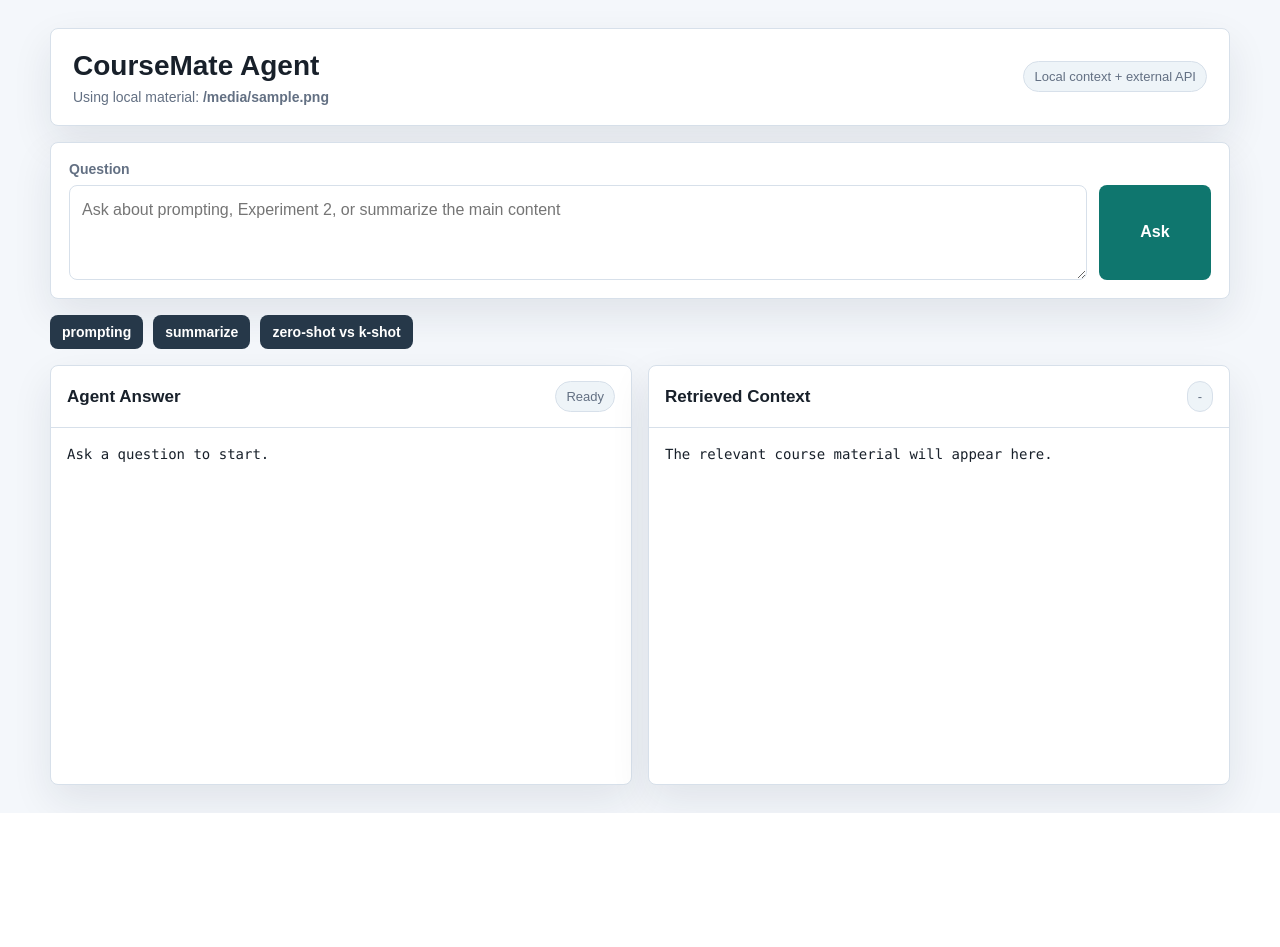
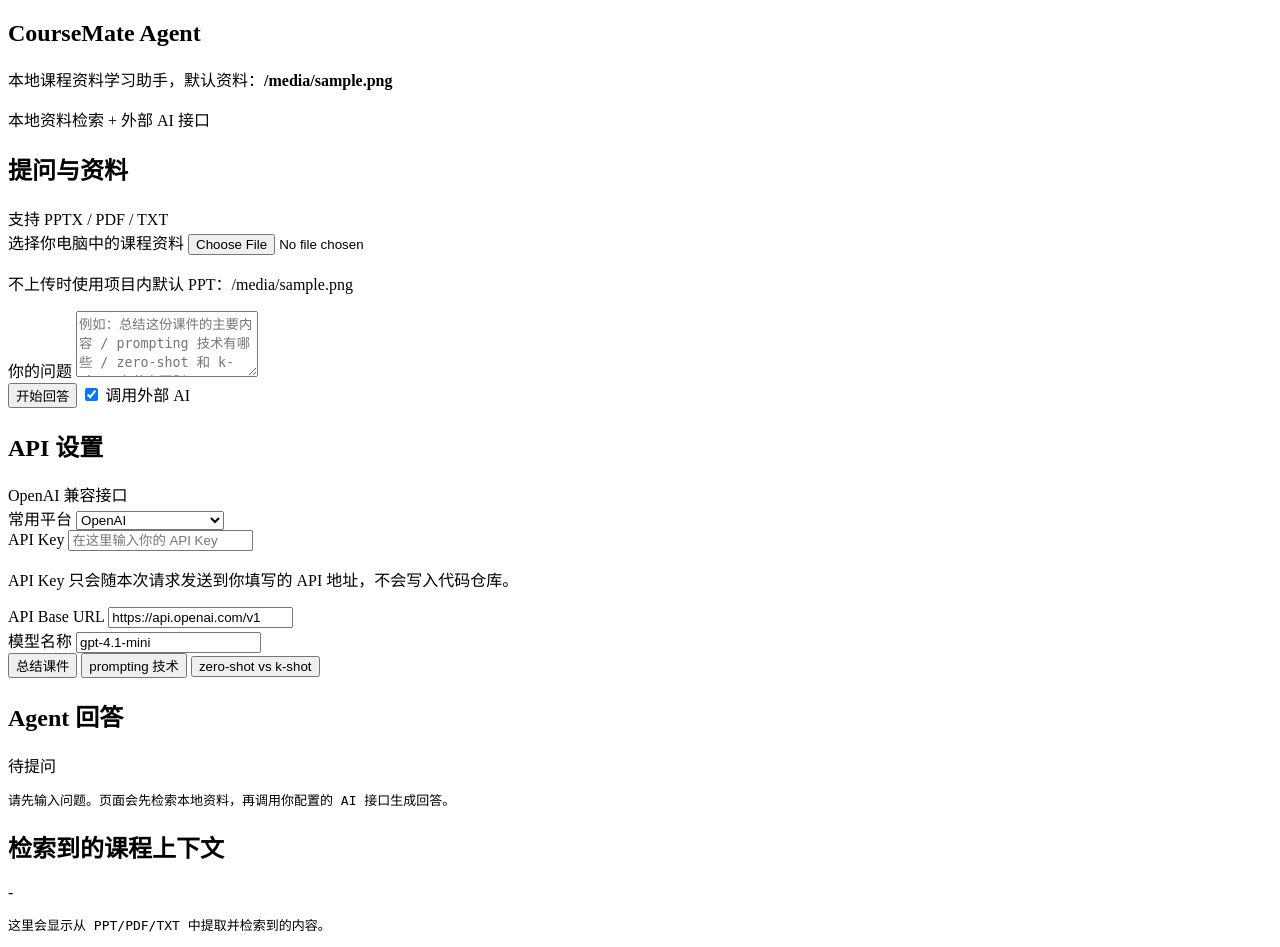
Before and after one commit to Amazing-jia/byoa-coursemate-agent, a Python web app: template templates/index.html in a window 1280 px wide. Before the commit the page ends 813 px from the top, so only its background shows below. Run offline with Jinja, Linux system fonts and the light colour scheme; the template is opened without the code that fills it: most values are stand-ins (such as "Sample title", 1, 10 or a date in 2020).

Commit message:
Localize UI and support uploaded materials

```diff
--- a/static/style.css
+++ b/static/style.css
@@ -1,15 +1,15 @@
 :root {
   color-scheme: light;
-  --bg: #f4f7fb;
+  --bg: #f5f7f8;
   --surface: #ffffff;
-  --surface-strong: #eef4f8;
-  --text: #18202a;
-  --muted: #637083;
-  --line: #d7e0ea;
+  --surface-soft: #eef5f4;
+  --text: #17202a;
+  --muted: #657487;
+  --line: #d9e2e7;
   --accent: #0f766e;
-  --accent-dark: #0b5f59;
-  --warning: #9a5b00;
-  --shadow: 0 16px 40px rgba(22, 36, 51, 0.09);
+  --accent-dark: #0a5f59;
+  --button-dark: #273847;
+  --shadow: 0 14px 34px rgba(30, 42, 55, 0.08);
 }
 
 * {
@@ -21,14 +21,14 @@ body {
   min-height: 100vh;
   background: var(--bg);
   color: var(--text);
-  font-family: Arial, Helvetica, sans-serif;
+  font-family: Arial, "Microsoft YaHei", "PingFang SC", sans-serif;
   letter-spacing: 0;
 }
 
 .app-shell {
-  width: min(1180px, calc(100vw - 32px));
+  width: min(1200px, calc(100vw - 32px));
   margin: 0 auto;
-  padding: 28px 0;
+  padding: 24px 0;
 }
 
 .workspace {
@@ -38,7 +38,6 @@ body {
 }
 
 .topbar,
-.ask-panel,
 .panel {
   background: var(--surface);
   border: 1px solid var(--line);
@@ -69,10 +68,15 @@ h2 {
   font-size: 17px;
 }
 
+.topbar p,
+.hint {
+  color: var(--muted);
+  font-size: 13px;
+  line-height: 1.5;
+}
+
 .topbar p {
   margin-top: 6px;
-  color: var(--muted);
-  font-size: 14px;
 }
 
 .status,
@@ -80,48 +84,99 @@ h2 {
   flex: 0 0 auto;
   border: 1px solid var(--line);
   border-radius: 999px;
-  background: var(--surface-strong);
+  background: var(--surface-soft);
   color: var(--muted);
   padding: 7px 10px;
   font-size: 13px;
 }
 
-.ask-panel {
-  padding: 18px;
+.setup-grid {
+  display: grid;
+  grid-template-columns: minmax(0, 1.15fr) minmax(300px, 0.85fr);
+  gap: 16px;
 }
 
-.ask-panel label {
+.panel {
+  overflow: hidden;
+}
+
+.form-panel,
+.config-panel {
+  display: flex;
+  flex-direction: column;
+}
+
+.panel-heading {
+  display: flex;
+  align-items: center;
+  justify-content: space-between;
+  gap: 12px;
+  border-bottom: 1px solid var(--line);
+  padding: 15px 16px;
+}
+
+.field {
+  padding: 14px 16px 0;
+}
+
+.field:last-child {
+  padding-bottom: 16px;
+}
+
+label {
   display: block;
   margin-bottom: 8px;
-  color: var(--muted);
+  color: var(--text);
   font-size: 14px;
   font-weight: 700;
 }
 
-.input-row {
-  display: grid;
-  grid-template-columns: 1fr 112px;
-  gap: 12px;
-}
-
-textarea {
+textarea,
+input,
+select {
   width: 100%;
-  resize: vertical;
-  min-height: 86px;
   border: 1px solid var(--line);
   border-radius: 8px;
-  padding: 12px;
+  background: #fff;
   color: var(--text);
   font: inherit;
   line-height: 1.45;
 }
 
-textarea:focus {
+textarea,
+input[type="text"],
+input[type="password"],
+select {
+  min-height: 42px;
+  padding: 10px 12px;
+}
+
+input[type="file"] {
+  padding: 10px;
+}
+
+textarea {
+  min-height: 128px;
+  resize: vertical;
+}
+
+textarea:focus,
+input:focus,
+select:focus {
   outline: 3px solid rgba(15, 118, 110, 0.18);
   border-color: var(--accent);
 }
 
+.actions {
+  display: flex;
+  align-items: center;
+  justify-content: space-between;
+  gap: 12px;
+  padding: 16px;
+}
+
 button {
+  min-height: 42px;
   border: 0;
   border-radius: 8px;
   background: var(--accent);
@@ -129,10 +184,26 @@ button {
   cursor: pointer;
   font: inherit;
   font-weight: 700;
+  padding: 0 16px;
 }
 
 button:hover {
   background: var(--accent-dark);
+}
+
+.toggle {
+  display: inline-flex;
+  align-items: center;
+  gap: 8px;
+  margin: 0;
+  color: var(--muted);
+  font-size: 14px;
+  white-space: nowrap;
+}
+
+.toggle input {
+  width: 18px;
+  height: 18px;
 }
 
 .examples {
@@ -142,8 +213,8 @@ button:hover {
 }
 
 .examples button {
-  background: #263849;
-  padding: 9px 12px;
+  background: var(--button-dark);
+  min-height: 38px;
   font-size: 14px;
 }
 
@@ -157,18 +228,8 @@ button:hover {
   gap: 16px;
 }
 
-.panel {
+.result-grid .panel {
   min-height: 420px;
-  overflow: hidden;
-}
-
-.panel-heading {
-  display: flex;
-  align-items: center;
-  justify-content: space-between;
-  gap: 12px;
-  border-bottom: 1px solid var(--line);
-  padding: 15px 16px;
 }
 
 pre {
@@ -179,14 +240,14 @@ pre {
   padding: 16px;
   white-space: pre-wrap;
   word-break: break-word;
-  font-family: Consolas, "Courier New", monospace;
+  font-family: Consolas, "Microsoft YaHei", monospace;
   font-size: 14px;
-  line-height: 1.5;
+  line-height: 1.55;
 }
 
-@media (max-width: 760px) {
+@media (max-width: 820px) {
   .topbar,
-  .input-row,
+  .setup-grid,
   .result-grid {
     grid-template-columns: 1fr;
   }
@@ -196,7 +257,8 @@ pre {
     flex-direction: column;
   }
 
-  .input-row button {
-    min-height: 44px;
+  .actions {
+    align-items: stretch;
+    flex-direction: column;
   }
 }
--- a/templates/index.html
+++ b/templates/index.html
@@ -1,10 +1,10 @@
 <!doctype html>
-<html lang="en">
+<html lang="zh-CN">
   <head>
     <meta charset="utf-8">
     <meta name="viewport" content="width=device-width, initial-scale=1">
-    <title>CourseMate Agent</title>
-    <link rel="stylesheet" href="{{ url_for('static', filename='style.css') }}">
+    <title>CourseMate Agent 课程学习助手</title>
+    <link rel="stylesheet" href="{{ style_href }}">
   </head>
   <body>
     <main class="app-shell">
@@ -12,85 +12,190 @@
         <header class="topbar">
           <div>
             <h1>CourseMate Agent</h1>
-            <p>Using local material: <strong>{{ file_name }}</strong></p>
+            <p>本地课程资料学习助手，默认资料：<strong>{{ file_name }}</strong></p>
           </div>
-          <span class="status">Local context + external API</span>
+          <span class="status">本地资料检索 + 外部 AI 接口</span>
         </header>
 
-        <form id="ask-form" class="ask-panel">
-          <label for="question">Question</label>
-          <div class="input-row">
+        <section class="setup-grid">
+          <form id="ask-form" class="panel form-panel">
+            <div class="panel-heading">
+              <h2>提问与资料</h2>
+              <span>支持 PPTX / PDF / TXT</span>
+            </div>
+
+            <div class="field">
+              <label for="material">选择你电脑中的课程资料</label>
+              <input id="material" name="material" type="file" accept=".pptx,.pdf,.txt">
+              <p class="hint">不上传时使用项目内默认 PPT：{{ file_name }}</p>
+            </div>
+
+            <div class="field">
+              <label for="question">你的问题</label>
               <textarea
                 id="question"
                 name="question"
-              rows="3"
-              placeholder="Ask about prompting, Experiment 2, or summarize the main content"
+                rows="4"
+                placeholder="例如：总结这份课件的主要内容 / prompting 技术有哪些 / zero-shot 和 k-shot 有什么区别"
                 required
               ></textarea>
-            <button type="submit">Ask</button>
+            </div>
+
+            <div class="actions">
+              <button type="submit">开始回答</button>
+              <label class="toggle">
+                <input id="use-api" name="use_api" type="checkbox" checked>
+                <span>调用外部 AI</span>
+              </label>
             </div>
           </form>
 
-        <section class="examples" aria-label="Example questions">
-          <button type="button" data-question="prompting">prompting</button>
-          <button type="button" data-question="summarize the main content">summarize</button>
-          <button type="button" data-question="What are zero-shot and k-shot prompting?">zero-shot vs k-shot</button>
+          <section class="panel config-panel">
+            <div class="panel-heading">
+              <h2>API 设置</h2>
+              <span>OpenAI 兼容接口</span>
+            </div>
+
+            <div class="field">
+              <label for="provider">常用平台</label>
+              <select id="provider">
+                <option value="openai">OpenAI</option>
+                <option value="deepseek">DeepSeek</option>
+                <option value="dashscope">通义千问 DashScope</option>
+                <option value="moonshot">Kimi / Moonshot</option>
+                <option value="zhipu">智谱 GLM</option>
+                <option value="custom">自定义兼容接口</option>
+              </select>
+            </div>
+
+            <div class="field">
+              <label for="api-key">API Key</label>
+              <input id="api-key" name="api_key" type="password" placeholder="在这里输入你的 API Key">
+              <p class="hint">API Key 只会随本次请求发送到你填写的 API 地址，不会写入代码仓库。</p>
+            </div>
+
+            <div class="field">
+              <label for="base-url">API Base URL</label>
+              <input id="base-url" name="base_url" type="text" value="https://api.openai.com/v1">
+            </div>
+
+            <div class="field">
+              <label for="model">模型名称</label>
+              <input id="model" name="model" type="text" value="gpt-4.1-mini">
+            </div>
+          </section>
+        </section>
+
+        <section class="examples" aria-label="示例问题">
+          <button type="button" data-question="总结这份课件的主要内容">总结课件</button>
+          <button type="button" data-question="prompting 技术有哪些？">prompting 技术</button>
+          <button type="button" data-question="zero-shot 和 k-shot prompting 有什么区别？">zero-shot vs k-shot</button>
         </section>
 
         <section class="result-grid">
           <article class="panel">
             <div class="panel-heading">
-              <h2>Agent Answer</h2>
-              <span id="api-badge">Ready</span>
+              <h2>Agent 回答</h2>
+              <span id="api-badge">待提问</span>
             </div>
-            <pre id="answer">Ask a question to start.</pre>
+            <pre id="answer">请先输入问题。页面会先检索本地资料，再调用你配置的 AI 接口生成回答。</pre>
           </article>
 
           <article class="panel">
             <div class="panel-heading">
-              <h2>Retrieved Context</h2>
+              <h2>检索到的课程上下文</h2>
               <span id="mode-badge">-</span>
             </div>
-            <pre id="context">The relevant course material will appear here.</pre>
+            <pre id="context">这里会显示从 PPT/PDF/TXT 中提取并检索到的内容。</pre>
           </article>
         </section>
       </section>
     </main>
 
     <script>
+      const providerPresets = {
+        openai: {
+          baseUrl: "https://api.openai.com/v1",
+          model: "gpt-4.1-mini"
+        },
+        deepseek: {
+          baseUrl: "https://api.deepseek.com/v1",
+          model: "deepseek-chat"
+        },
+        dashscope: {
+          baseUrl: "https://dashscope.aliyuncs.com/compatible-mode/v1",
+          model: "qwen-plus"
+        },
+        moonshot: {
+          baseUrl: "https://api.moonshot.cn/v1",
+          model: "moonshot-v1-8k"
+        },
+        zhipu: {
+          baseUrl: "https://open.bigmodel.cn/api/paas/v4",
+          model: "glm-4-flash"
+        },
+        custom: {
+          baseUrl: "",
+          model: ""
+        }
+      };
+
       const form = document.querySelector("#ask-form");
+      const provider = document.querySelector("#provider");
       const questionInput = document.querySelector("#question");
+      const fileInput = document.querySelector("#material");
+      const apiKeyInput = document.querySelector("#api-key");
+      const baseUrlInput = document.querySelector("#base-url");
+      const modelInput = document.querySelector("#model");
+      const useApiInput = document.querySelector("#use-api");
       const answer = document.querySelector("#answer");
       const context = document.querySelector("#context");
       const apiBadge = document.querySelector("#api-badge");
       const modeBadge = document.querySelector("#mode-badge");
 
+      provider.addEventListener("change", () => {
+        const preset = providerPresets[provider.value];
+        if (!preset) return;
+        baseUrlInput.value = preset.baseUrl;
+        modelInput.value = preset.model;
+      });
+
       async function askQuestion(question) {
-        answer.textContent = "Thinking...";
-        context.textContent = "Retrieving local course context...";
-        apiBadge.textContent = "Working";
+        answer.textContent = "正在检索资料并生成回答...";
+        context.textContent = "正在读取本地课程资料...";
+        apiBadge.textContent = "处理中";
         modeBadge.textContent = "-";
+
+        const formData = new FormData();
+        formData.append("question", question);
+        formData.append("api_key", apiKeyInput.value.trim());
+        formData.append("base_url", baseUrlInput.value.trim());
+        formData.append("model", modelInput.value.trim());
+        formData.append("use_api", useApiInput.checked ? "true" : "false");
+
+        if (fileInput.files.length > 0) {
+          formData.append("material", fileInput.files[0]);
+        }
 
         try {
           const response = await fetch("/ask", {
             method: "POST",
-            headers: { "Content-Type": "application/json" },
-            body: JSON.stringify({ question })
+            body: formData
           });
 
           const data = await response.json();
           if (!response.ok) {
-            throw new Error(data.error || "Request failed.");
+            throw new Error(data.error || "请求失败。");
           }
 
           answer.textContent = data.answer;
-          context.textContent = data.context || "No context returned.";
-          apiBadge.textContent = data.used_api ? "API used" : "API not configured";
-          modeBadge.textContent = data.retrieval_mode;
+          context.textContent = data.context || "没有返回检索上下文。";
+          apiBadge.textContent = data.used_api ? "已调用 API" : "未调用 API";
+          modeBadge.textContent = `${data.retrieval_mode} · ${data.file_name}`;
         } catch (error) {
           answer.textContent = error.message;
           context.textContent = "";
-          apiBadge.textContent = "Error";
+          apiBadge.textContent = "出错";
         }
       }
 
```
Also changed, not shown: agent.py (+73 -37 lines), app.py (+107 -16 lines), submission_answers.md (+8 -8 lines), README.md, 2 other files. Lines whose indentation alone changed are shown as unchanged.
